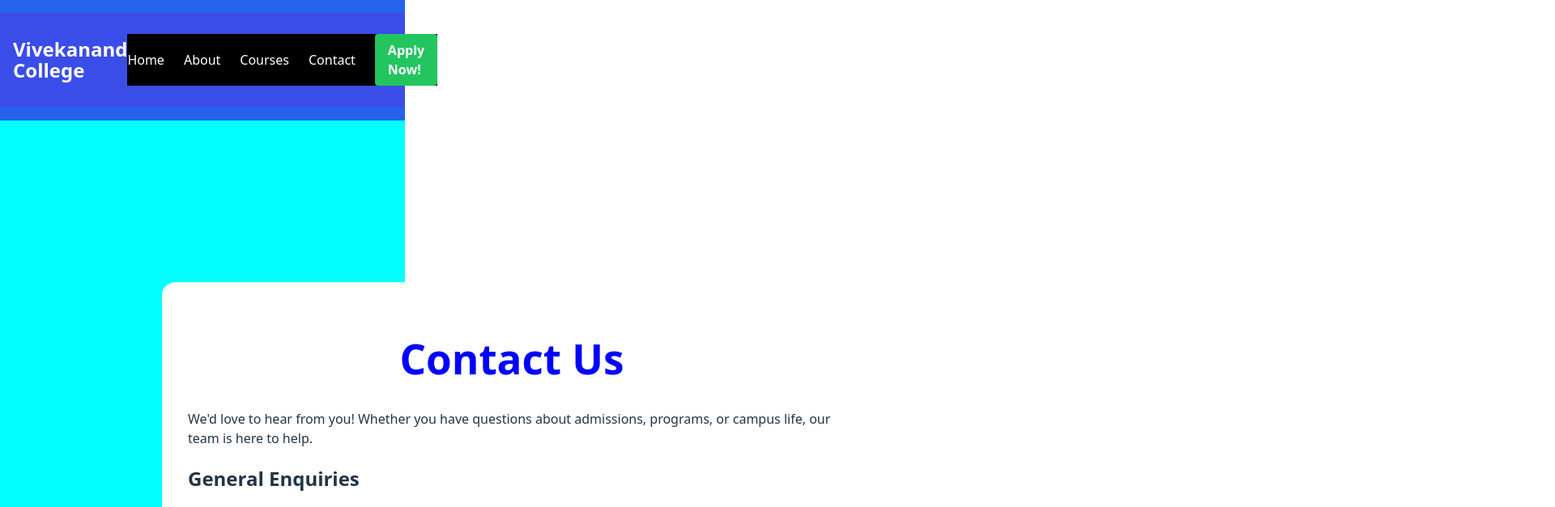
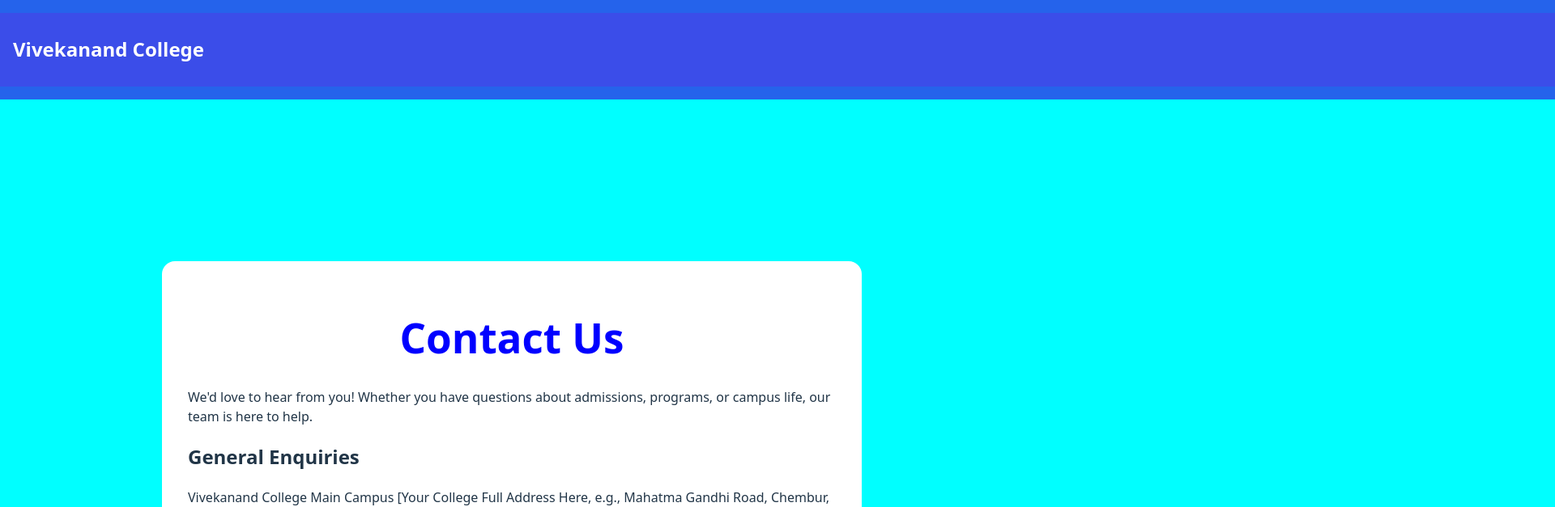
Before and after one commit to AmishaPatil15/vck-ojt, a React (Vite) app: page /contact in a window 1280 px wide. Shown: the top 627 px of the page at 81% size, 1920 px wide, since content can reach past the window. Built offline with nearby package versions, Linux system fonts and the light colour scheme.

Commit message:
eighth commit

```diff
--- a/src/Pages/AboutPages.css
+++ b/src/Pages/AboutPages.css
@@ -1,6 +1,6 @@
 .ba{
   background-color: aqua;
-  width: 1300px;
+  width: 1200px;
 }
 .about{
 
--- a/src/Pages/ContactPages.css
+++ b/src/Pages/ContactPages.css
@@ -1,6 +1,6 @@
   .Da{
     background-color: aqua;
-    width: 500px;
+    width: 14000px;
   }
   .contact{
    background-color: white ;
```
